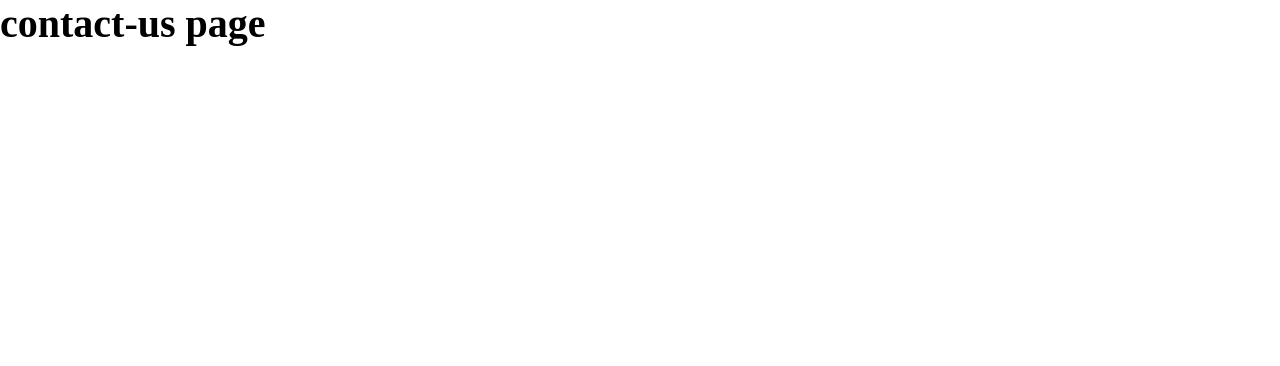
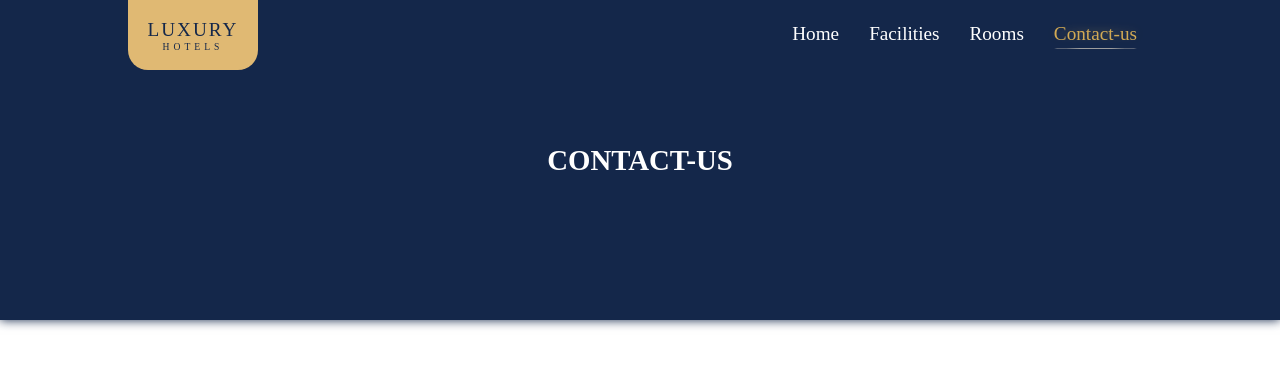
Before and after one commit to devshashtag/luxury-hotels, a plain HTML site: page pages/contact_us.html in a window 1280 px wide. Drawn offline with Linux system fonts and the light colour scheme.

Commit message:
contact-us header completed

```diff
--- a/assets/css/styles.css
+++ b/assets/css/styles.css
@@ -93,6 +93,135 @@ a {
 /* end of global style */
 
 /* header */
+.main__header {
+  position: relative;
+  display:flex;
+  flex-direction:column;
+  align-items:center;
+
+  background-color: #14274A;
+  color: white;
+  height: 40vh;
+  box-shadow: 0 0 10px #14274A;
+}
+
+/** menu **/
+.header__menu {
+  position: absolute;
+  display:flex;
+  justify-content:right;
+  line-height: 1.5;
+  width: 80%;
+  z-index:1;
+}
+
+.header__menu > li {
+  list-style-type:none;
+  margin: 20px 15px;
+}
+
+.menu__item {
+  text-decoration: none;
+  position:relative;
+  font-size:1.2rem;
+  color: white;
+}
+
+.menu__item::before {
+  content: '';
+
+  position: absolute;
+  bottom: -5px;
+  right:0;
+  left:0;
+  margin:0 auto;
+
+  box-shadow: 0 -15px 10px #D2AA55;
+  border-radius:100%;
+  background-color: #9D9D9D;
+
+  height: 1px;
+  width: 0;
+}
+
+.menu__item:not(.item--active):hover::before {
+  animation: expand 0.1s ease 0s 1 normal forwards;
+}
+
+@keyframes expand {
+  0%  {width: 50%; bottom:-10px;}
+  100%{width: 100%;bottom:-5px;}
+}
+
+.item--active::before {
+  width:100%;
+}
+
+.menu__item:not(.item--active):hover {
+  color: #D2AA55;
+}
+
+.item--active {
+  color: #D2AA55;
+}
+
+/** end of menu **/
+/** brand **/
+.header__brand {
+  position:absolute;
+  left:10vw;
+  top:0vw;
+  background-color:#E0B973;
+  border-bottom-left-radius: 20px;
+  border-bottom-right-radius: 20px;
+  height:70px;
+  width: 130px;
+}
+
+.brand__text {
+  display:flex;
+  flex-direction:column;
+  justify-content:center;
+  align-items:center;
+  color:#14274A;
+  font-size: 1.2rem;
+  letter-spacing: 2px;
+  height:100%;
+  width:100%;
+}
+
+.brand__text > span {
+  clear:both;
+  color:#14274A;
+  bottom:0px;
+  letter-spacing: 4px;
+  font-size: 0.6rem;
+}
+/** end of brand **/
+/** header title **/
+.header__title {
+  position:absolute;
+  width:100%;
+  height:100%;
+
+  display:flex;
+  justify-content:center;
+  align-items:center;
+  font-size: 1.8rem;
+}
+/** end of header title **/
+/** extra **/
+.noselect {
+  -webkit-touch-callout: none; /* iOS Safari */
+  -webkit-user-select: none; /* Safari */
+  -khtml-user-select: none; /* Konqueror HTML */
+  -moz-user-select: none; /* Old versions of Firefox */
+  -ms-user-select: none; /* Internet Explorer/Edge */
+  user-select: none; /* Non-prefixed version, currently
+  supported by Chrome, Edge, Opera and Firefox */
+}
+/** end of extra  **/
+
 
 /* end of header */
 
@@ -115,3 +244,7 @@ a {
 /* contact-page */
 
 /* end of contact-page */
+
+/* footer */
+
+/* end of footer */
--- a/pages/contact_us.html
+++ b/pages/contact_us.html
@@ -3,16 +3,35 @@
   <head>
     <meta charset="UTF-8" />
     <meta name="viewport" content="width=device-width, initial-scale=1.0" />
-    <!-- font awsome -->
-    <script src="https://use.fontawesome.com/4e294f0efa.js"></script>
 
     <!-- styles -->
+    <link rel="stylesheet" href="https://cdnjs.cloudflare.com/ajax/libs/font-awesome/6.0.0-beta3/css/all.min.css" integrity="sha512-Fo3rlrZj/k7ujTnHg4CGR2D7kSs0v4LLanw2qksYuRlEzO+tcaEPQogQ0KaoGN26/zrn20ImR1DfuLWnOo7aBA==" crossorigin="anonymous" referrerpolicy="no-referrer" />
     <link rel="stylesheet" href="../assets/css/styles.css" />
+
 
     <title>Luxury Hotels /contact-us</title>
   </head>
   <body>
-    <h1>contact-us page</h1>
+    <!-- main header -->
+    <div class="main__header noselect">
+      <ul class="header__menu">
+        <li><a class="menu__item" href="index.html">Home</a></li>
+        <li><a class="menu__item" href="facilities.html">Facilities</a></li>
+        <li><a class="menu__item" href="rooms.html">Rooms</a></li>
+        <li><a class="menu__item item--active" href="#">Contact-us</a></li>
+      </ul>
+
+      <div class="menu__toggle"></div>
+
+      <div class="header__brand">
+        <div class="brand__text">LUXURY<span>HOTELS</span></div>
+      </div>
+
+      <h2 class="header__title">CONTACT-US</h2>
+    </div>
+    <!-- end of main header -->
+
+
     <!-- scripts -->
     <script src="../assets/js/app.js"></script>
   </body>
```
